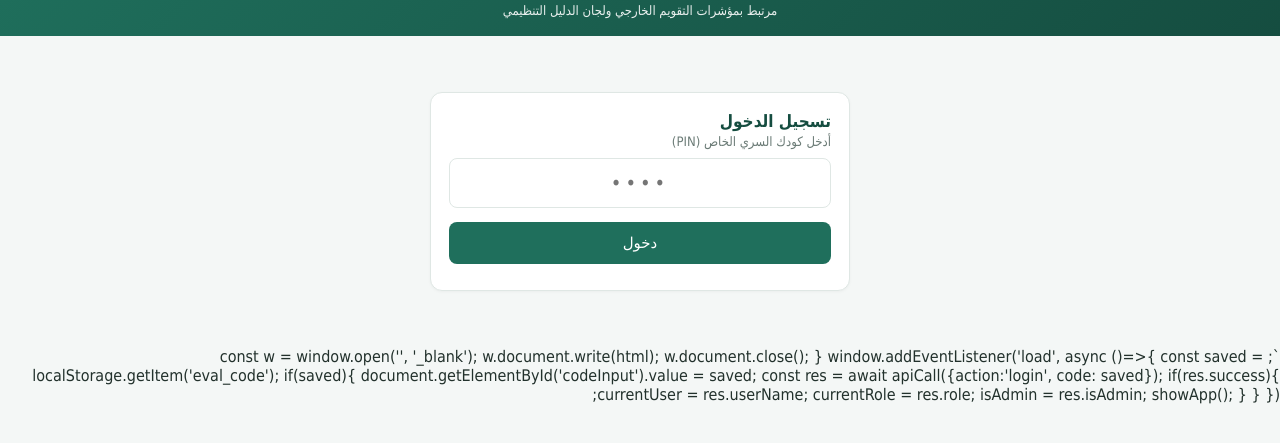
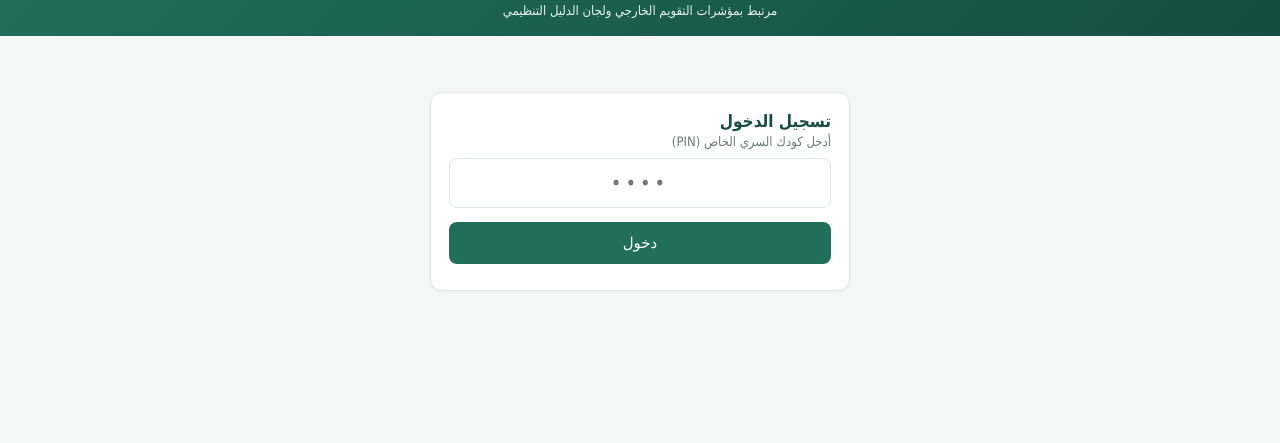
Before and after one commit to saeeda114-beep/mtab3ah, a plain HTML site: page index.html in a window 1280 px wide. Shown: the part 43-486 px from the top of the page. Drawn offline with Linux system fonts and the light colour scheme; a script that the page names is missing.

Commit message:
Update index.html

```diff
--- a/index.html
+++ b/index.html
@@ -556,7 +556,7 @@ function exportFormattedFile(){
         <tbody>${rows}</tbody>
       </table>
       <div class="footer">تم إنشاء هذا التقرير آليًا من نظام متابعة الشواهد وتقييم الأداء الوظيفي.</div>
-      <script>window.onload = () => window.print();</script>
+      <script>window.onload = () => window.print();<\/script>
     </body></html>`;
 
   const w = window.open('', '_blank');
```
